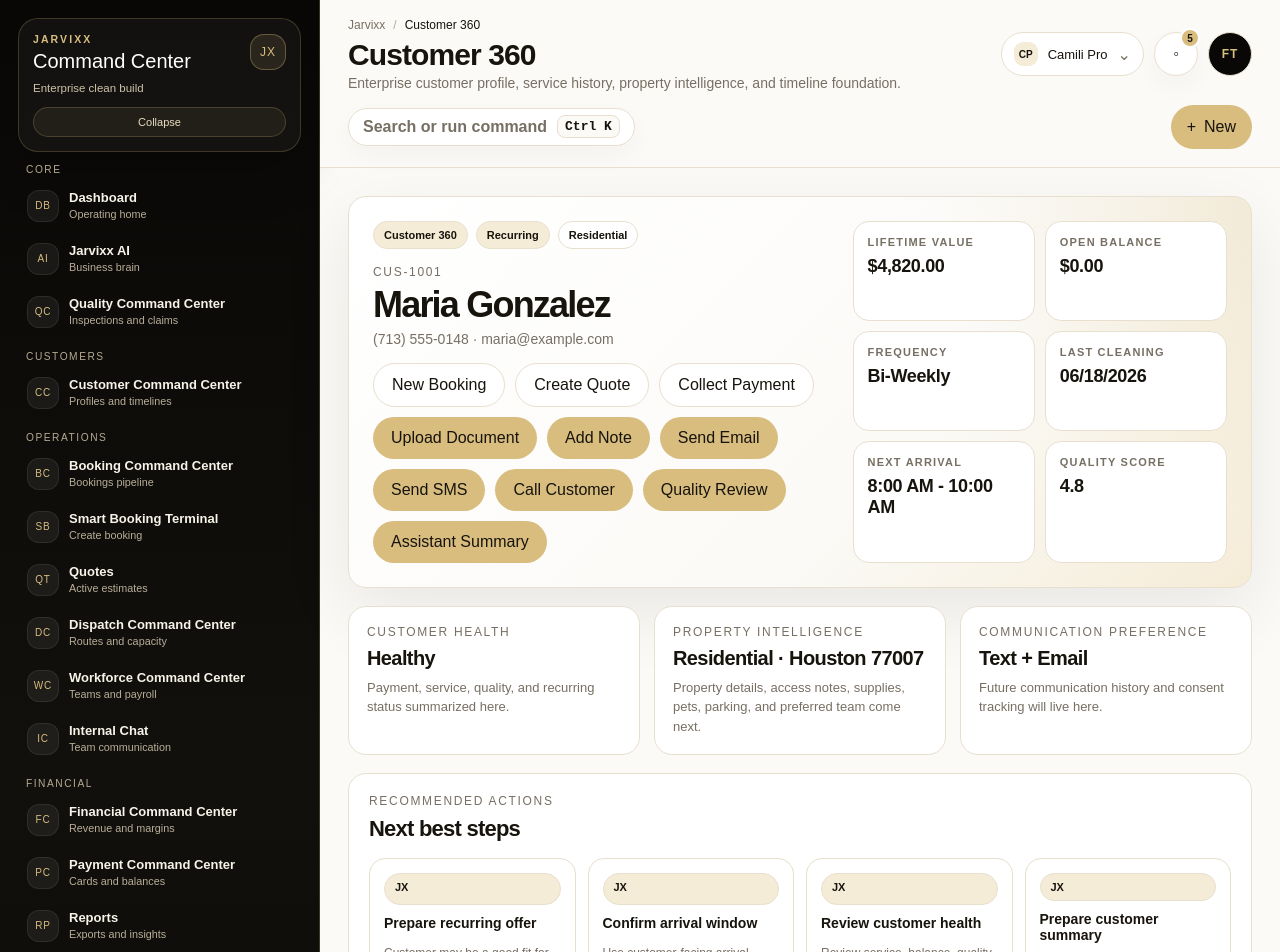
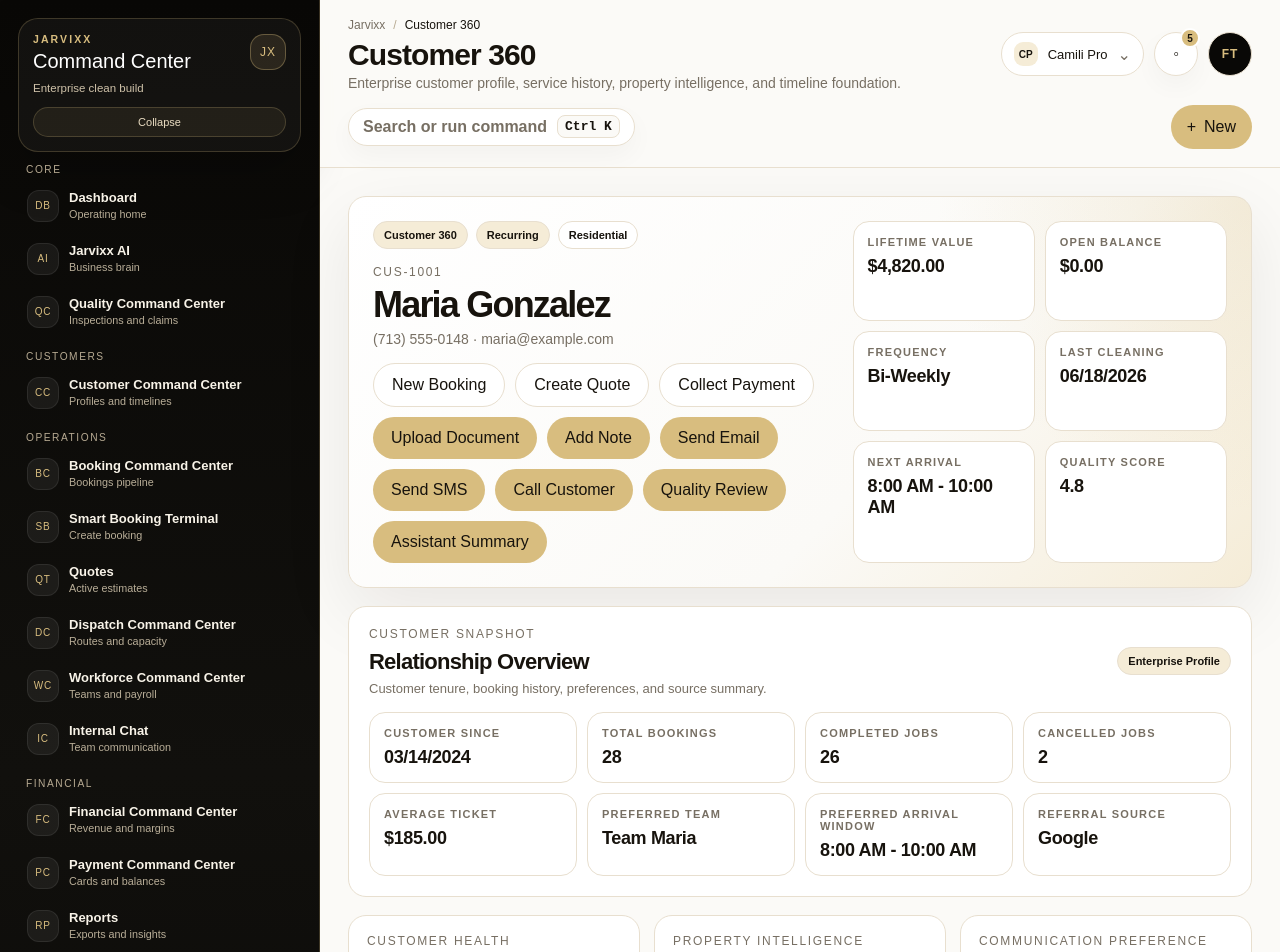
Before and after one commit to 360jarvis/JARVISV4, a Next.js app: page /app/customer-360 in a window 1280 px wide. Shown: the top 952 px of the page. Built offline with nearby package versions, Linux system fonts and the light colour scheme.

Commit message:
Add Customer 360 snapshot foundation

```diff
--- a/components/customers/Customer360Enterprise.tsx
+++ b/components/customers/Customer360Enterprise.tsx
@@ -20,6 +20,17 @@ const recommendations = [
   { title: 'Confirm arrival window', detail: 'Use customer-facing arrival window language.', action: 'Confirm' },
   { title: 'Review customer health', detail: 'Review service, balance, quality, and recurring status.', action: 'Review' },
   { title: 'Prepare customer summary', detail: 'Create a quick office summary before contact.', action: 'Summarize' }
+];
+
+const customerSnapshot = [
+  { label: 'Customer Since', value: '03/14/2024' },
+  { label: 'Total Bookings', value: '28' },
+  { label: 'Completed Jobs', value: '26' },
+  { label: 'Cancelled Jobs', value: '2' },
+  { label: 'Average Ticket', value: '$185.00' },
+  { label: 'Preferred Team', value: 'Team Maria' },
+  { label: 'Preferred Arrival Window', value: '8:00 AM - 10:00 AM' },
+  { label: 'Referral Source', value: 'Google' }
 ];
 
 export default function Customer360Enterprise({ customer }: { customer: CustomerRecord }) {
@@ -70,6 +81,23 @@ export default function Customer360Enterprise({ customer }: { customer: Customer
           <Metric label="Last Cleaning" value={customer.lastBooking} />
           <Metric label="Next Arrival" value={customer.nextService === 'Needs Quote' ? 'Needs Quote' : '8:00 AM - 10:00 AM'} />
           <Metric label="Quality Score" value="4.8" />
+        </div>
+      </section>
+
+      <section className="lux-card" style={{ padding: 20 }}>
+        <div style={{ display: 'flex', justifyContent: 'space-between', gap: 12, alignItems: 'center', flexWrap: 'wrap' }}>
+          <div>
+            <p className="kicker" style={{ margin: 0 }}>Customer Snapshot</p>
+            <h2 style={{ margin: '8px 0 0', fontSize: 22, letterSpacing: '-0.035em' }}>Relationship Overview</h2>
+            <p style={{ margin: '6px 0 0', color: 'var(--jarvixx-muted)', fontSize: 13 }}>Customer tenure, booking history, preferences, and source summary.</p>
+          </div>
+          <Tag tone="gold">Enterprise Profile</Tag>
+        </div>
+
+        <div style={{ display: 'grid', gridTemplateColumns: 'repeat(4, minmax(0, 1fr))', gap: 10, marginTop: 16 }}>
+          {customerSnapshot.map((item) => (
+            <Metric key={item.label} label={item.label} value={item.value} />
+          ))}
         </div>
       </section>
 
```
